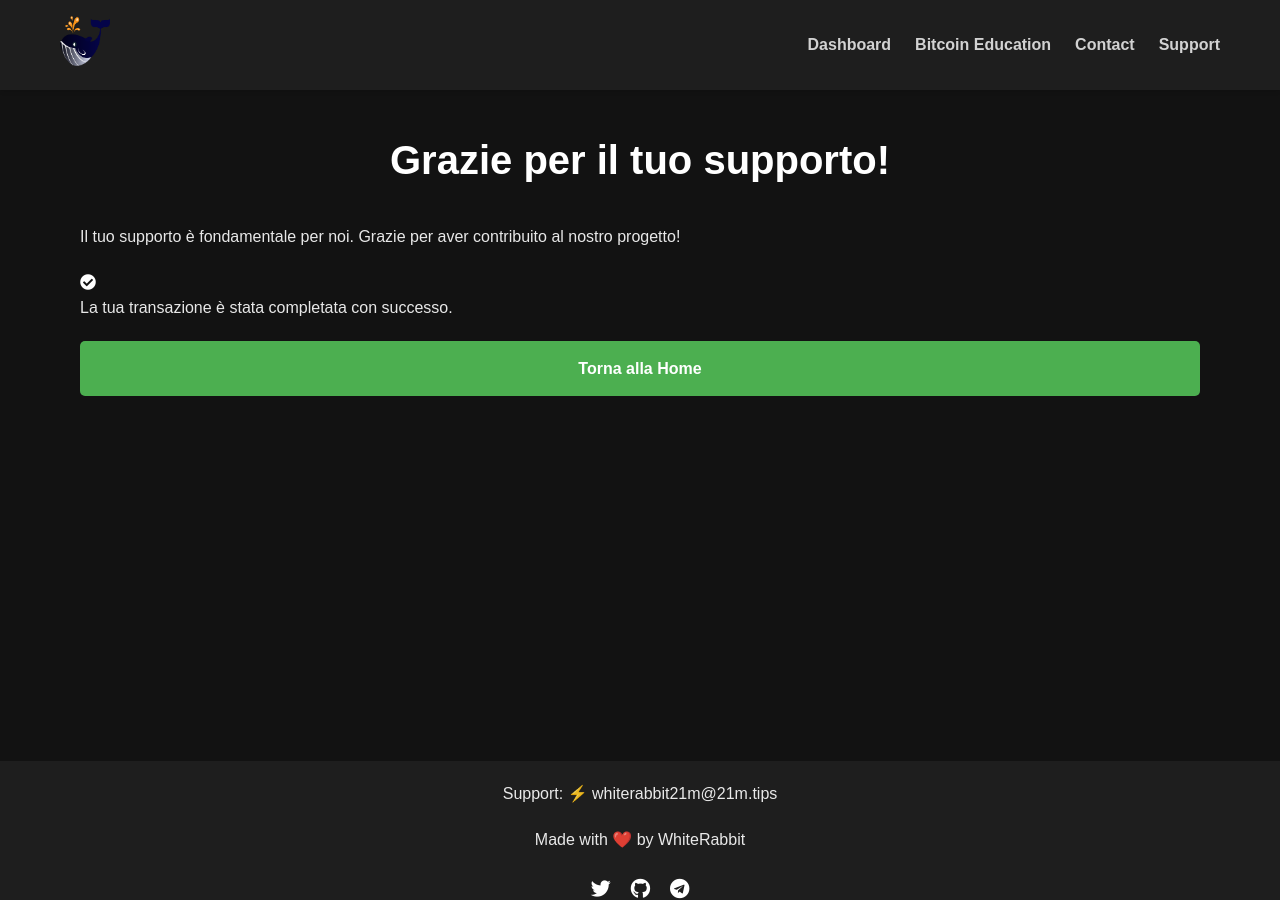
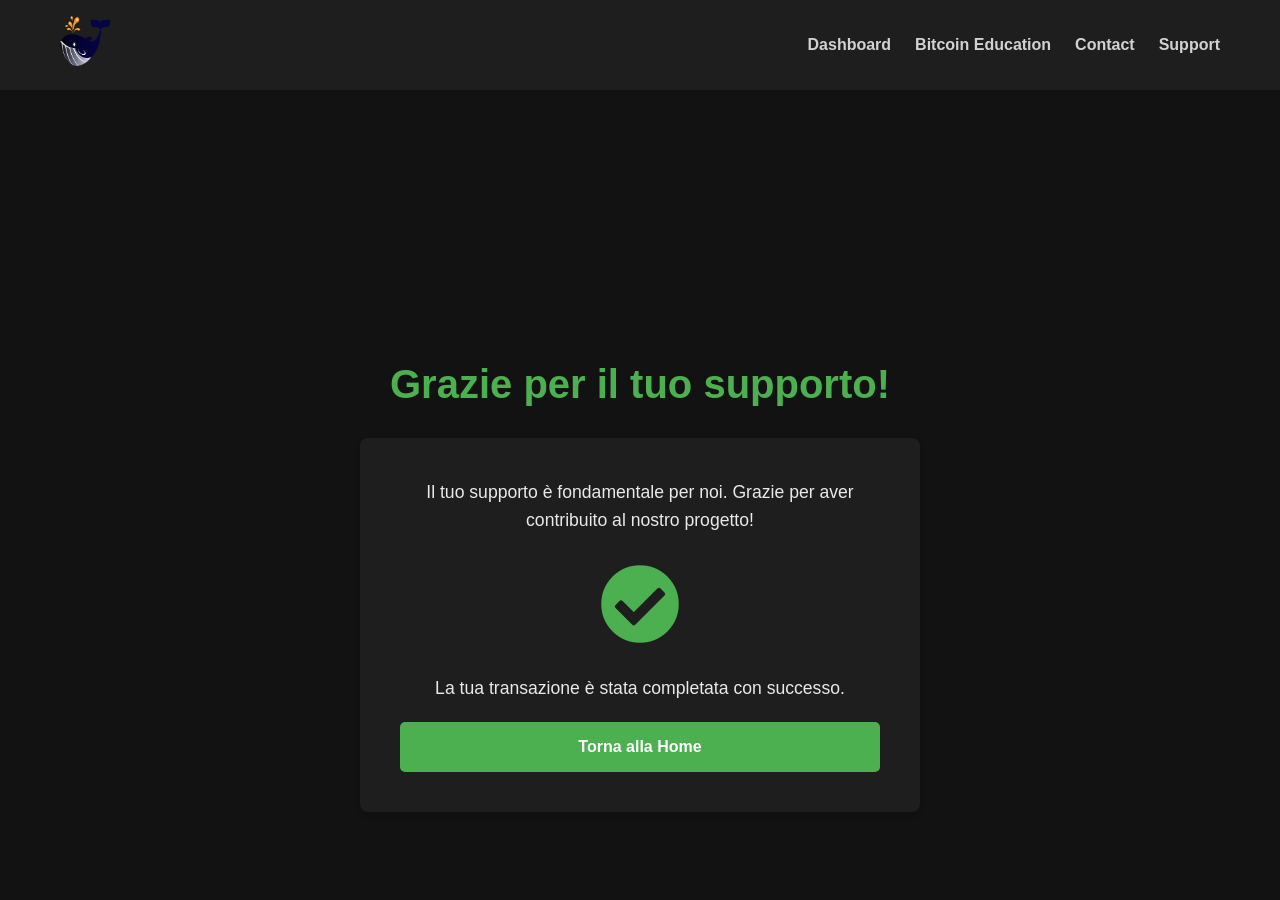
Before and after one commit to whiterabbit21m-test/whiterabbit21m-test.github.io, a Jekyll site: the page built from thank-you.html, in a window 1280 px wide and 900 px high. Built offline with Jekyll 4.4.1, drawn with Linux system fonts in a browser that asks for light colours.

Commit message:
Update main.scss

```diff
--- a/assets/css/main.scss
+++ b/assets/css/main.scss
@@ -75,6 +75,7 @@ a {
 @import "bitcoin-education";
 @import "glossary";
 @import "support";
+@import "thank-you";
 
 // Additional global styles
 
```
